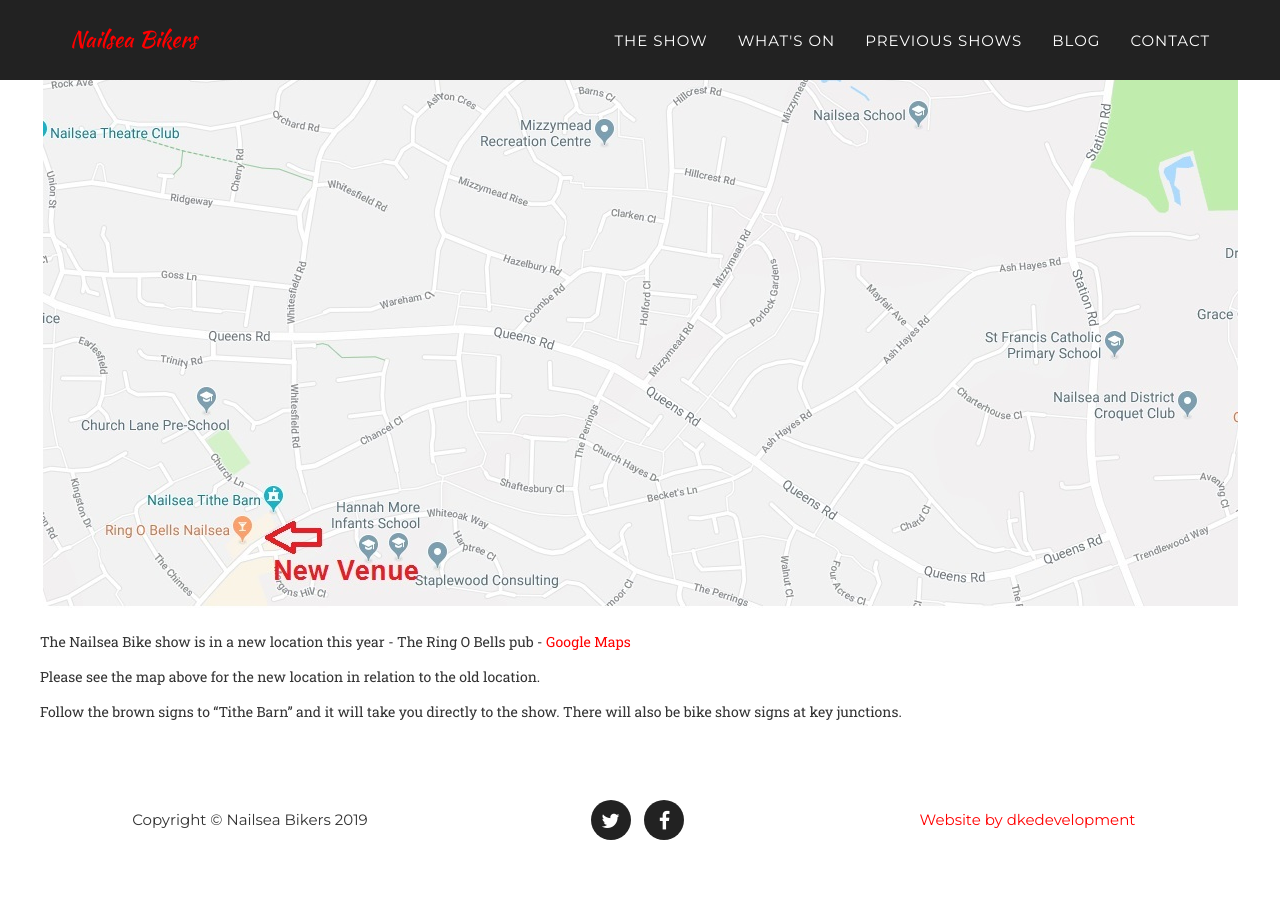
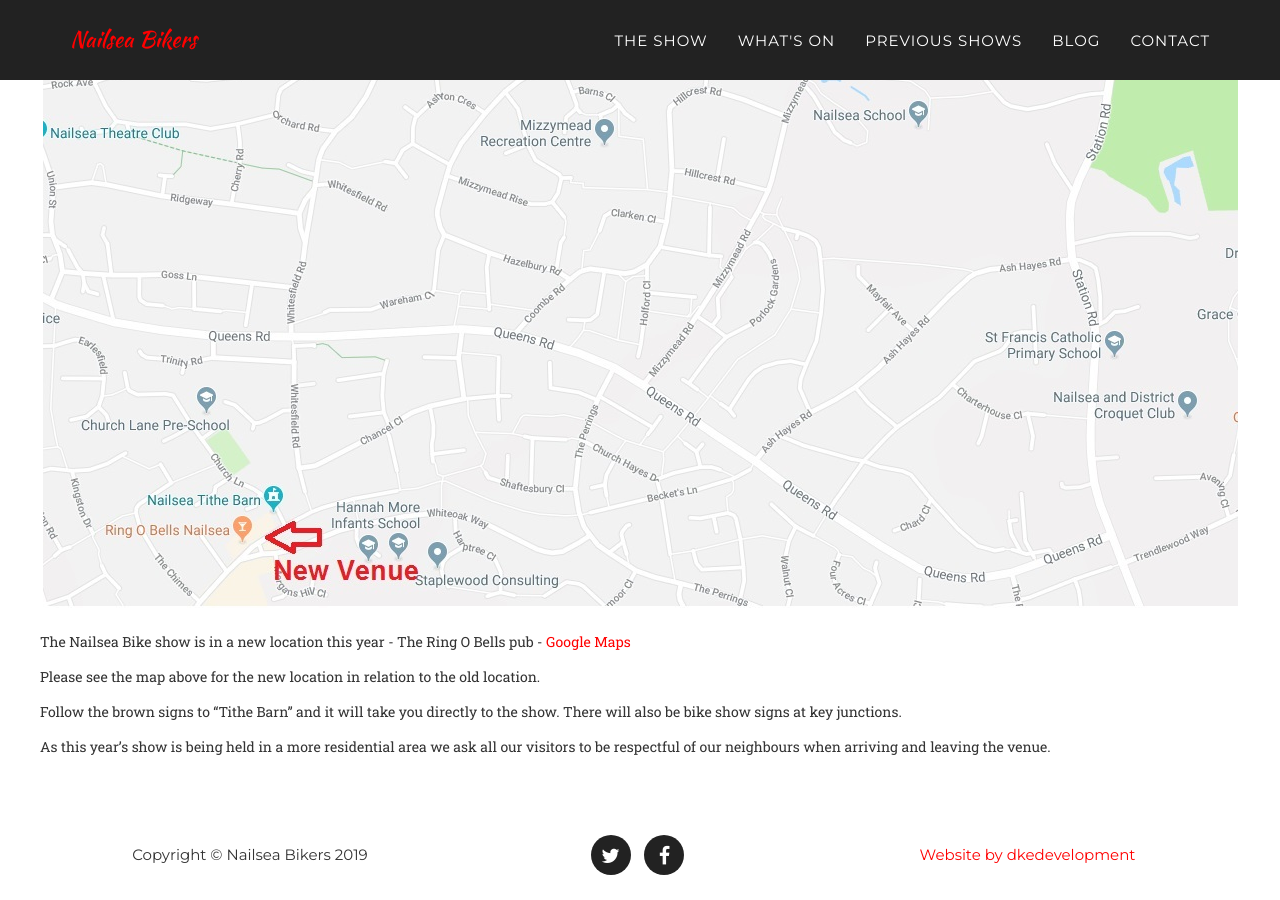
Before and after one commit to nailsea-bikers/nailsea-bikers.github.io, a Jekyll site: the page built from _posts/2019-11-05-directions.markdown, in a window 1280 px wide and 900 px high, scrolled down 601 px. Built offline with Jekyll 4.4.1, drawn with Linux system fonts in a browser that asks for light colours; some web fonts are replaced; before the commit the page ends 1466 px from its top, so only the background shows below that.

Commit message:
Add sentence about residents

```diff
--- a/_posts/2019-11-05-directions.markdown
+++ b/_posts/2019-11-05-directions.markdown
@@ -15,3 +15,5 @@
 Please see the map above for the new location in relation to the old location.
 
 Follow the brown signs to "Tithe Barn" and it will take you directly to the show.  There will also be bike show signs at key junctions.
+
+As this year’s show is being held in a more residential area we ask all our visitors to be respectful of our neighbours when arriving and leaving the venue.
```
